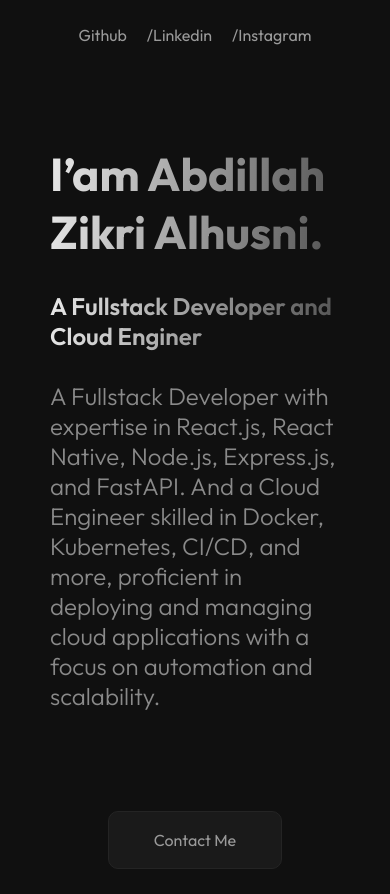
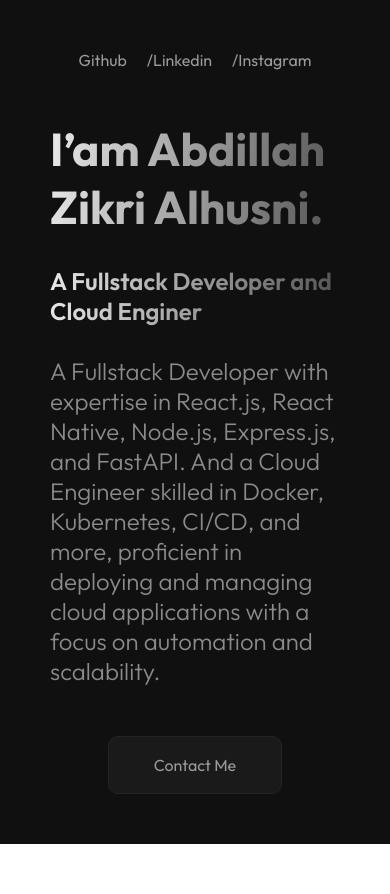
Before and after one commit to abdillah-zikri/profile, a Next.js app: page / in a window 390 px wide. After the commit the page ends 844 px from the top, so only its background shows below. Built offline with nearby package versions, Linux system fonts and the light colour scheme.

Commit message:
Update globals.css

```diff
--- a/app/globals.css
+++ b/app/globals.css
@@ -113,7 +113,7 @@ a{
 @media only screen  and (max-device-width: 1024px) and (orientation: portrait) {
     /* Styles untuk tablet mode potret */
     .root{
-        padding: 25px 50px;
+        padding: 50px;
     }
     .root .header{
         justify-content: center;
@@ -122,6 +122,6 @@ a{
         margin-left: 0;
     }
     .root .value{
-        margin:  100px 0;
+        margin:  50px 0;
     }
 }
```
